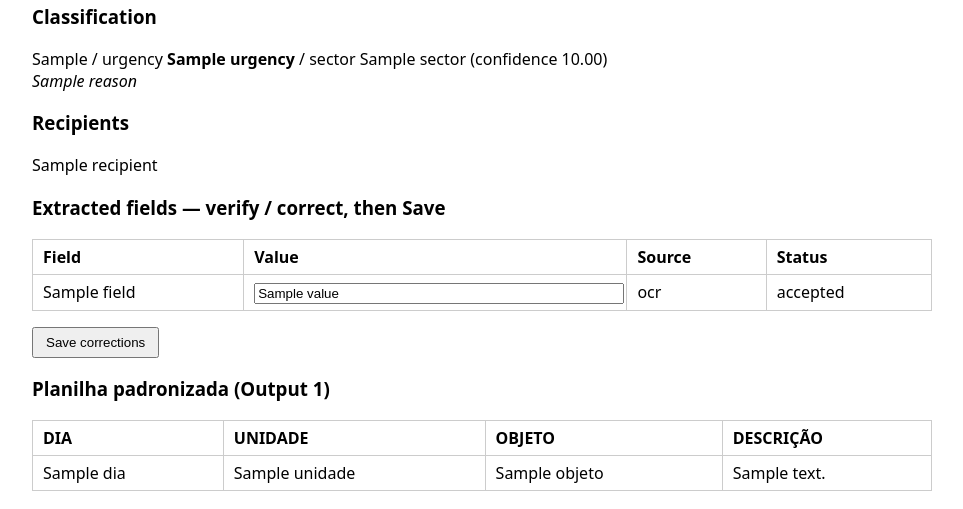
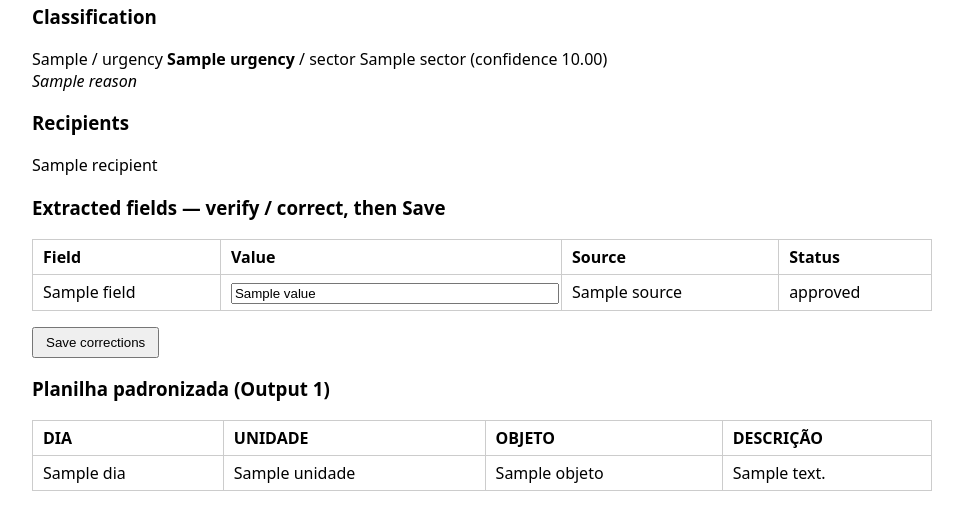
Before and after one commit to JoaoMiltzarek/security-shift-intake, a Python web app: template ui/templates/review.html in a window 1280 px wide. Shown: the part 440-949 px from the top of the page, without its empty margins (0-963 px from the left). Run offline with Jinja, Linux system fonts and the light colour scheme; the template is opened without the code that fills it: most values are stand-ins (such as "Sample title", 1, 10 or a date in 2020).

Commit message:
feat(SSI-1001): exibe source e status reais na revisão

```diff
--- a/ui/templates/_review_body.html
+++ b/ui/templates/_review_body.html
@@ -24,8 +24,8 @@
     <table>
       <tr><th>Field</th><th>Value</th><th>Source</th><th>Status</th></tr>
       {% for f in fields %}
-      {% set status = "missing" if (f.value is none or f.value == "") else ("must_review" if f.must_review else "accepted") %}
-      {% set source = "human" if f.confidence == 1.0 else "ocr" %}
+      {% set status = f.status or ("missing" if (f.value is none or f.value == "") else ("must_review" if f.must_review else "accepted")) %}
+      {% set source = f.source or "—" %}
       <tr class="{{ 'must-review' if f.must_review else '' }}">
         <td><label for="field__{{ f.name }}">{{ f.name }}</label></td>
         <td><input id="field__{{ f.name }}" name="field__{{ f.name }}"
```
Also changed, not shown: tests/test_ui_table.py (+1 -0 lines).
